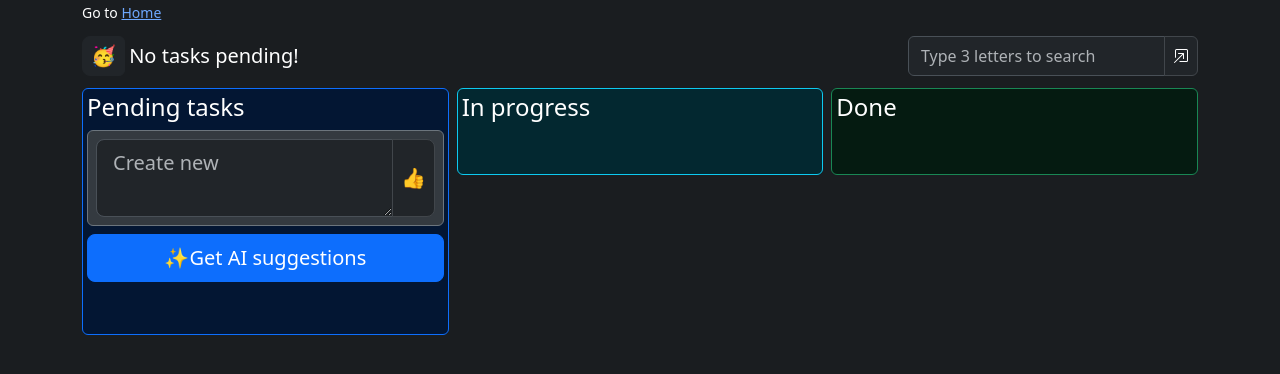
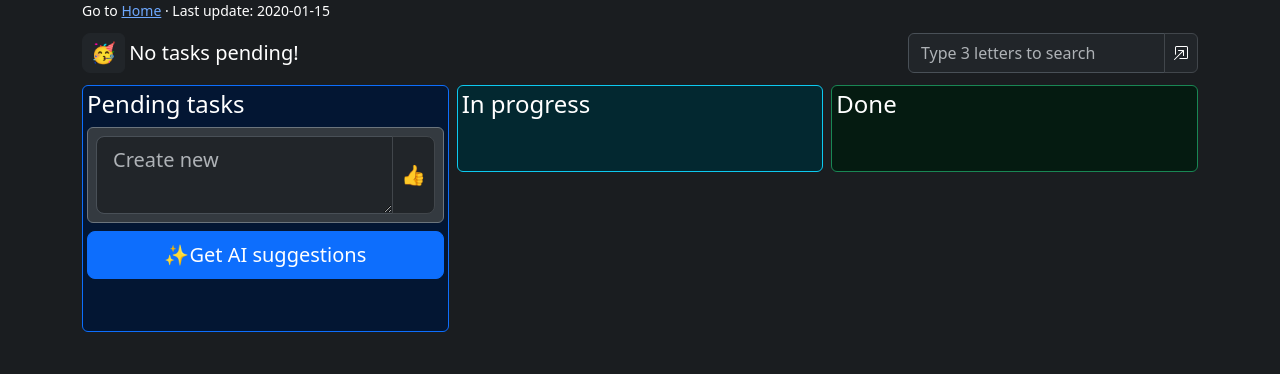
Before and after one commit to TPJelf/kankan, a Django app: page /task/1/ in a window 1280 px wide. Shown: the part 60-434 px from the top of the page. Run offline with Django 4.2, Linux system fonts and the light colour scheme; a user stored in the database is signed in; tables that the repository leaves empty hold one stand-in row (values such as "Sample post"); some libraries are stand-ins or nearby versions.

Commit message:
feat: added last update

```diff
--- a/core/models.py
+++ b/core/models.py
@@ -50,6 +50,10 @@ class Task(models.Model):
 
     def __str__(self):
         return self.name
+
+    def last_update(self):
+        last_subtask = Task.objects.filter(parent=self).order_by("-updated_on").first()
+        return last_subtask.updated_on if last_subtask else self.updated_on
 
     def count_recently_updated_subtasks(self):
         now = timezone.now()
--- a/static/js/script.js
+++ b/static/js/script.js
@@ -29,6 +29,11 @@ var sortablejs_options = {
       htmx.process(task);
 
       task = event.item;
+      last_update = document.getElementById('last-update');
+
+      var current_date = new Date();
+      var formatted_date = current_date.toISOString().split('T')[0];
+      last_update.innerHTML = formatted_date;
       htmx.trigger(task, 'update_task_position');
       if (new_task_status == 3 && event.from.parentNode.id.split('-')[1] != 3) {
         shoot_confetti();
--- a/templates/task.html
+++ b/templates/task.html
@@ -3,21 +3,29 @@
 {% load custom_filters %}
 {% block content %}
   <div class="pb-1">
-    <small>
+    <small class="d-flex flex-wrap">
       {% spaceless %}
+        <span>
           <span>Go to&nbsp</span>
           <a href="{% url "home" %}"
              hx-boost="true"
              hx-indicator="#main-spinner"
              hx-push-url="true">Home</a>
+        </span>
         {% if parent.parent %}
+          <span class="d-block d-sm-inline">
             <span>&nbsp· Go up one level:&nbsp</span>
             <a href="{% url "task" parent.parent.pk %}"
                hx-boost="true"
                hx-push-url="true"
                hx-indicator="#main-spinner"
                title="{{ parent.parent.name|remove_linebreaks }}">{{ parent.parent.name|truncatechars:50 }}</a>
+          </span>
         {% endif %}
+        <span class="d-block d-sm-inline">
+          <span>&nbsp· Last update:&nbsp</span>
+          <span id="last-update">{{ parent.last_update|date:'Y-m-d' }}</span>
+        </span>
       {% endspaceless %}
     </small>
   </div>
```
Lines whose indentation alone changed are shown as unchanged.
